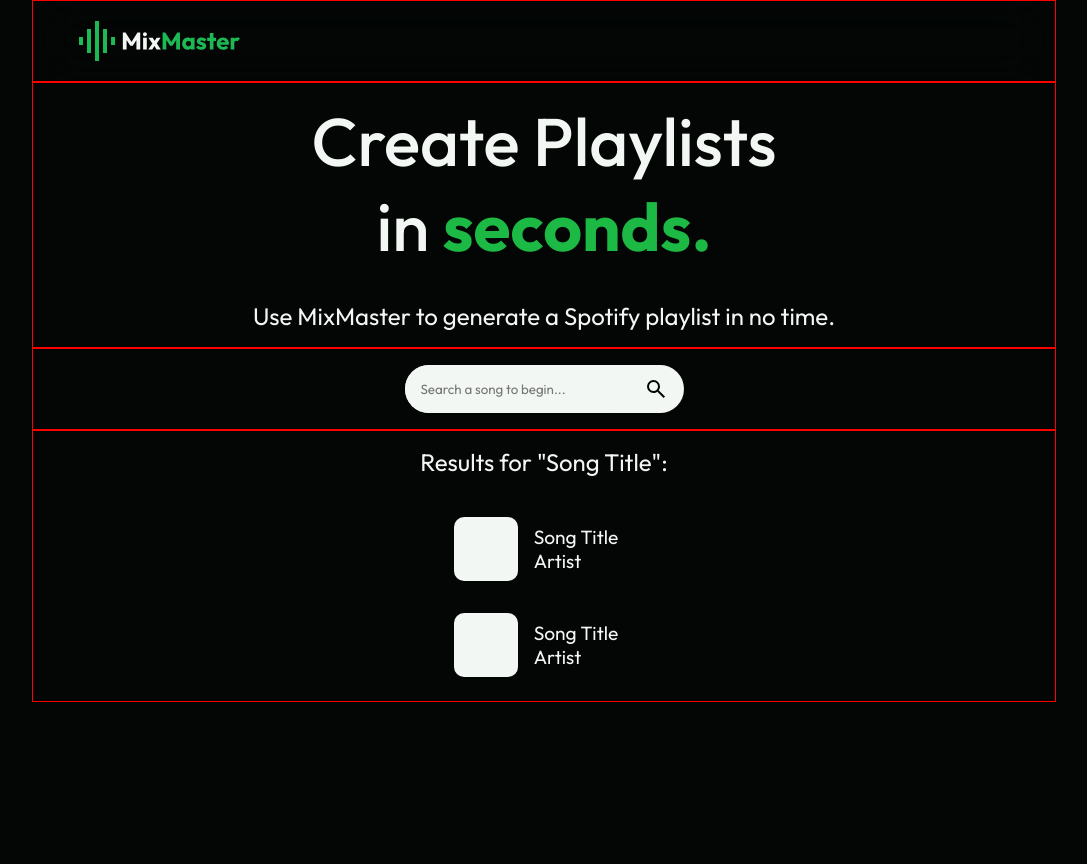
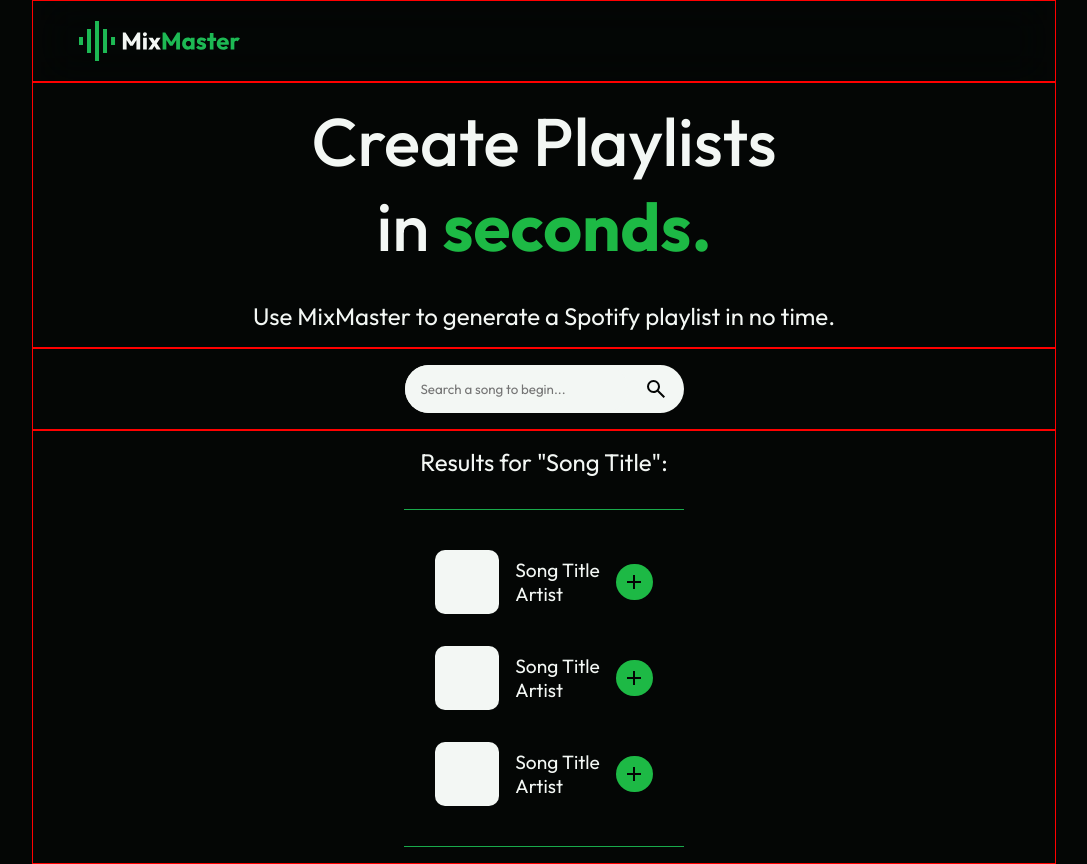
Before and after one commit to rbrickmn/mixmaster-app, a React (Vite) app: page / in a window 1280 px wide. Shown: the whole page, without its empty margins (96-1183 px from the left). Before the commit the page ends 800 px from the top, so only its background shows below. Built offline with nearby package versions, Linux system fonts and the light colour scheme.

Commit message:
Create structure for playlist view

```diff
--- a/src/components/App.module.css
+++ b/src/components/App.module.css
@@ -10,6 +10,7 @@
 
 .ResultsPlaylist {
   display: flex;
+  justify-content: center;
 }
 
 /* 2xl */
--- a/src/components/SearchResults/SearchResults.jsx
+++ b/src/components/SearchResults/SearchResults.jsx
@@ -7,8 +7,11 @@
       <div className={styles.SearchResultsWrapper}>
         <p className={styles.ResultsTitle}>Results for "Song Title":</p>
 
+        <hr />
+
         <div className={styles.Results}>
           <div className={styles.SongResult}>
+            <div className={styles.SongContainer}>
               <div className={styles.AlbumCover}></div>
               <div className={styles.SongInfo}>
                 <p className={styles.SongTitle}>Song Title</p>
@@ -16,14 +19,59 @@
               </div>
             </div>
 
+            <div className={styles.ButtonContainer}>
+              <button className={styles.AddBtn}>
+                <img
+                  className={styles.AddIcon}
+                  src="src\assets\add.svg"
+                  alt="Add Song Button"
+                />
+              </button>
+            </div>
+          </div>
+
           <div className={styles.SongResult}>
+            <div className={styles.SongContainer}>
               <div className={styles.AlbumCover}></div>
               <div className={styles.SongInfo}>
                 <p className={styles.SongTitle}>Song Title</p>
                 <p className={styles.SongArtist}>Artist</p>
               </div>
             </div>
+
+            <div className={styles.ButtonContainer}>
+              <button className={styles.AddBtn}>
+                <img
+                  className={styles.AddIcon}
+                  src="src\assets\add.svg"
+                  alt="Add Song Button"
+                />
+              </button>
             </div>
+          </div>
+
+          <div className={styles.SongResult}>
+            <div className={styles.SongContainer}>
+              <div className={styles.AlbumCover}></div>
+              <div className={styles.SongInfo}>
+                <p className={styles.SongTitle}>Song Title</p>
+                <p className={styles.SongArtist}>Artist</p>
+              </div>
+            </div>
+
+            <div className={styles.ButtonContainer}>
+              <button className={styles.AddBtn}>
+                <img
+                  className={styles.AddIcon}
+                  src="src\assets\add.svg"
+                  alt="Add Song Button"
+                />
+              </button>
+            </div>
+          </div>
+        </div>
+
+        <hr />
       </div>
     </>
   );
--- a/src/components/SearchResults/SearchResults.module.css
+++ b/src/components/SearchResults/SearchResults.module.css
@@ -7,9 +7,24 @@
   vertical-align: middle;
 }
 
+.SearchResultsWrapper hr {
+  display: block;
+  height: 1px;
+  width: 100%;
+  border: 0;
+  border-top: 1px solid var(--accent);
+  margin: 1em 0;
+  padding: 0;
+}
+
 .ResultsTitle {
   margin: 1rem;
   vertical-align: middle;
+}
+
+.SongContainer {
+  display: flex;
+  justify-content: space-between;
 }
 
 .SongResult {
@@ -40,3 +55,21 @@
   border-radius: 10px;
   vertical-align: middle;
 }
+
+.ButtonContainer {
+  display: flex;
+  justify-content: center;
+  align-items: center;
+  vertical-align: middle;
+}
+
+.AddBtn {
+  background-color: var(--primary);
+  padding: 0.4rem;
+  border-radius: 50%;
+  transition: all 0.5s;
+}
+
+.AddBtn:hover {
+  background-color: var(--accent);
+}
```
Lines whose indentation alone changed are shown as unchanged.
